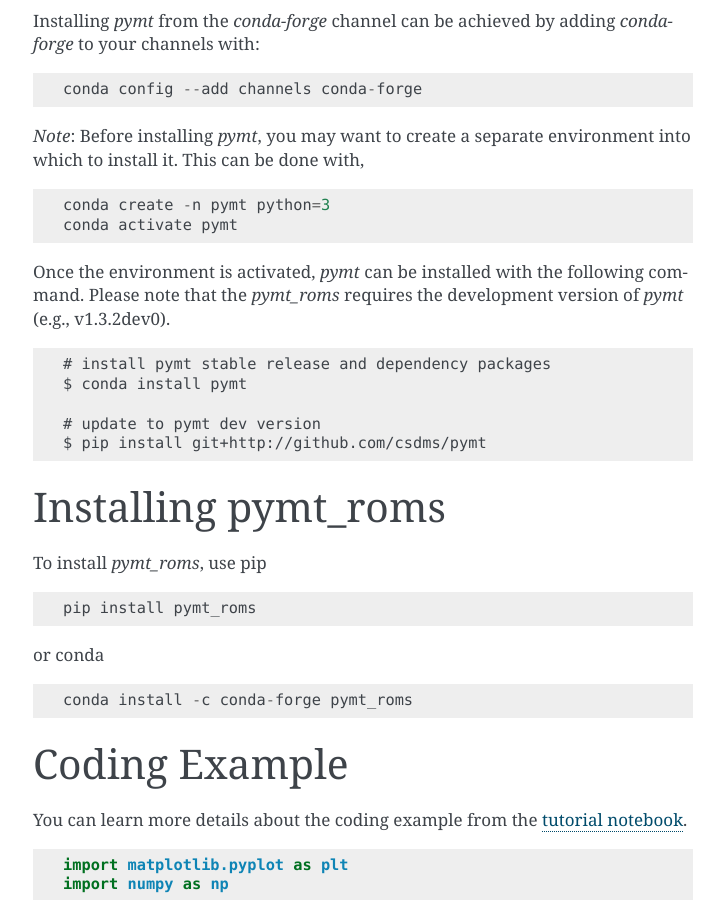
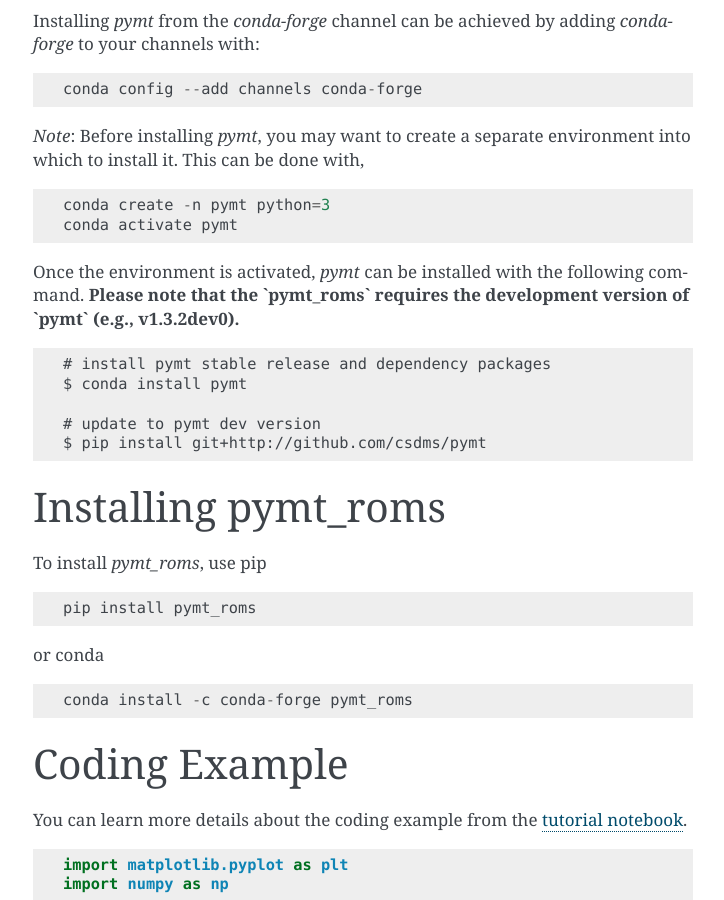
Before and after one commit to pymt-lab/pymt_roms, a Sphinx documentation site: the page built from docs/index.rst, in a window 1280 px wide and 900 px high, scrolled down 585 px. Shown: the whole window, without its empty margins (387-1111 px from the left). Built offline with Sphinx 7.4.7, drawn with Linux system fonts in a browser that asks for light colours.

Commit message:
update docs

```diff
--- a/README.rst
+++ b/README.rst
@@ -64,7 +64,7 @@
 .. Once the `conda-forge` channel has been enabled, `pymt` can be installed with:
 
 Once the environment is activated, `pymt` can be installed with the following command.
-Please note that the `pymt_roms` requires the development version of `pymt` (e.g., v1.3.2dev0).
+**Please note that the `pymt_roms` requires the development version of `pymt` (e.g., v1.3.2dev0)**.
 
 .. code::
 
--- a/docs/index.rst
+++ b/docs/index.rst
@@ -38,7 +38,7 @@
 .. Once the `conda-forge` channel has been enabled, `pymt` can be installed with:
 
 Once the environment is activated, `pymt` can be installed with the following command.
-Please note that the `pymt_roms` requires the development version of `pymt` (e.g., v1.3.2dev0).
+**Please note that the `pymt_roms` requires the development version of `pymt` (e.g., v1.3.2dev0).**
 
 .. code::
 
```
Also changed, not shown: 1 other file.
